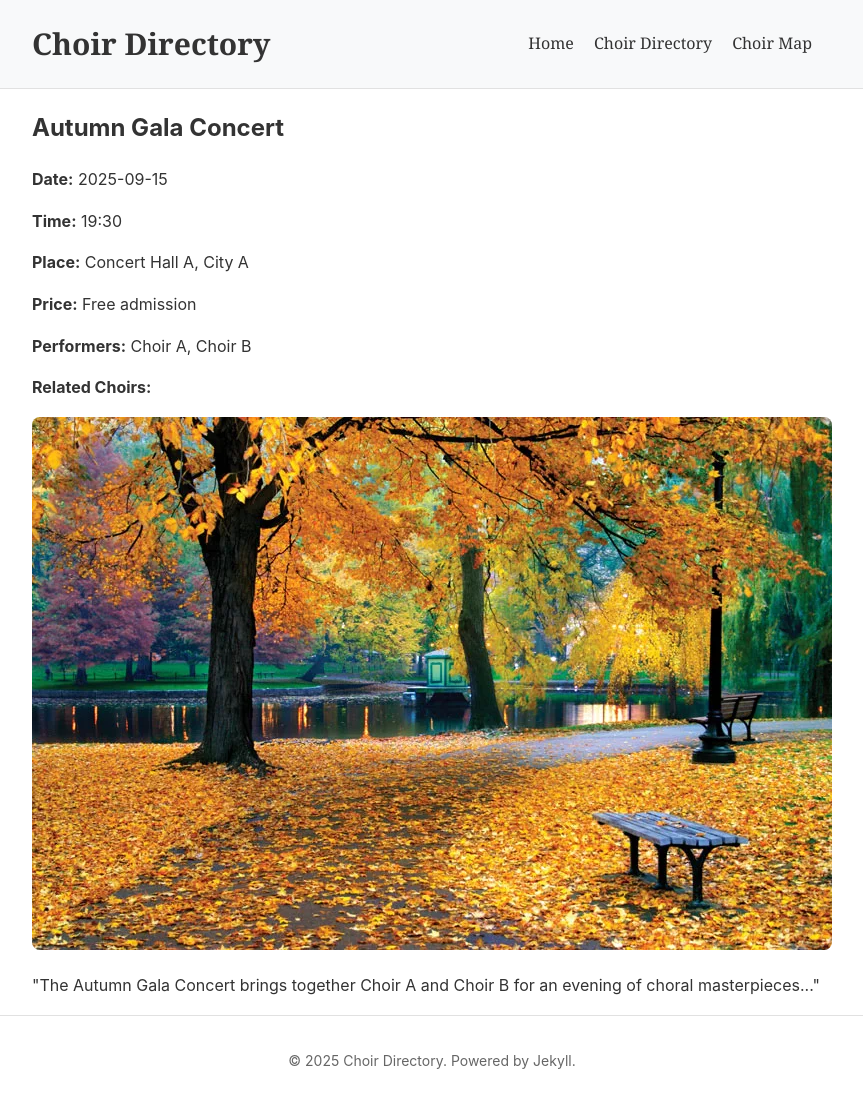
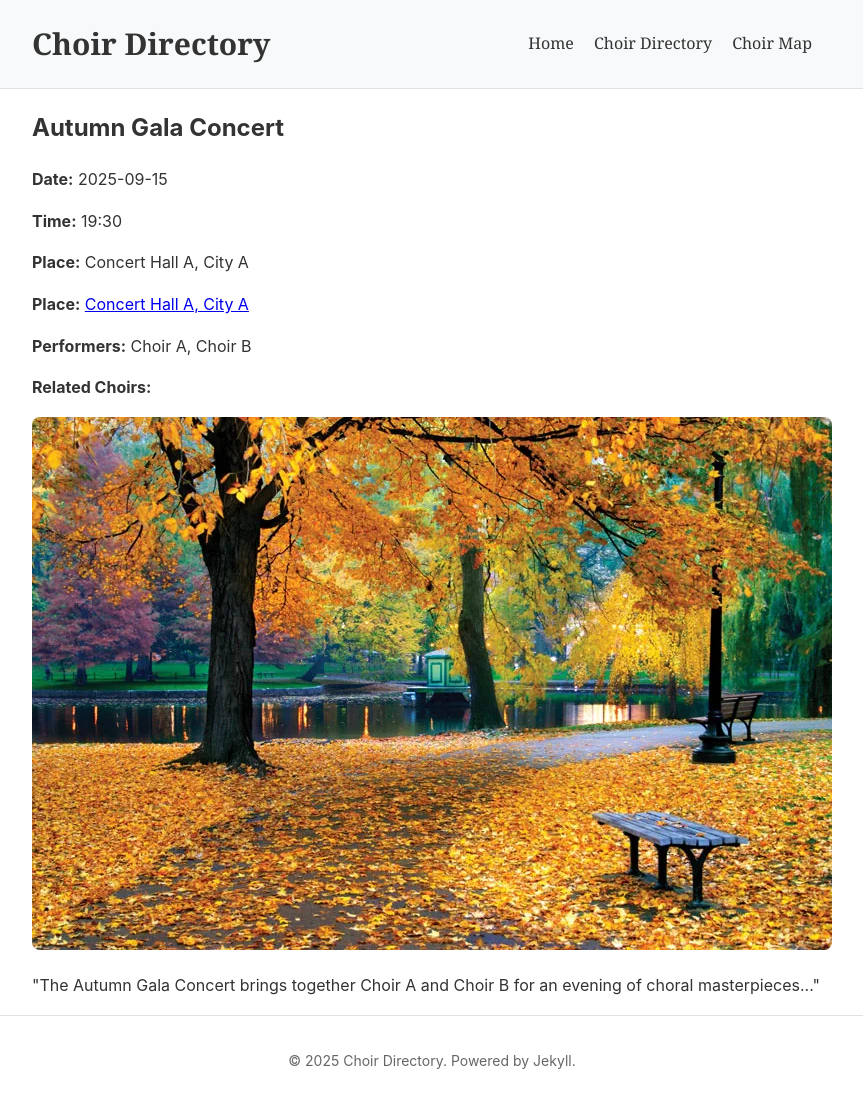
Before and after one commit to jllobera/choir-directory, a Jekyll site: the page built from concerts/2025-09-15-concert-title.md, in a window 1280 px wide. Shown: the whole page, without its empty margins (208-1071 px from the left). Built offline with Jekyll 4.4.1, drawn with Linux system fonts in a browser that asks for light colours; a script that is not in the unit is left out.

Commit message:
Update concert.html to add Venue link

```diff
--- a/_layouts/concert.html
+++ b/_layouts/concert.html
@@ -7,7 +7,14 @@ layout: default
   <p><strong>Date:</strong> {{ page.date | date: "%Y-%m-%d" }}</p>
   <p><strong>Time:</strong> {{ page.hour }}</p>
   <p><strong>Place:</strong> {{ page.place }}</p>
-  <p><strong>Price:</strong> {{ page.price }}</p>
+  {% assign venue = site.data.venues[page.place] %}
+  <p><strong>Place:</strong>
+    {% if venue and venue.maps_link %}
+      <a href="{{ venue.maps_link }}" target="_blank">{{ page.place }}</a>
+    {% else %}
+      {{ page.place }}
+    {% endif %}
+  </p>
   <p><strong>Performers:</strong>
     {% for performer in page.performers %}
       {{ performer }}{% unless forloop.last %}, {% endunless %}
```
